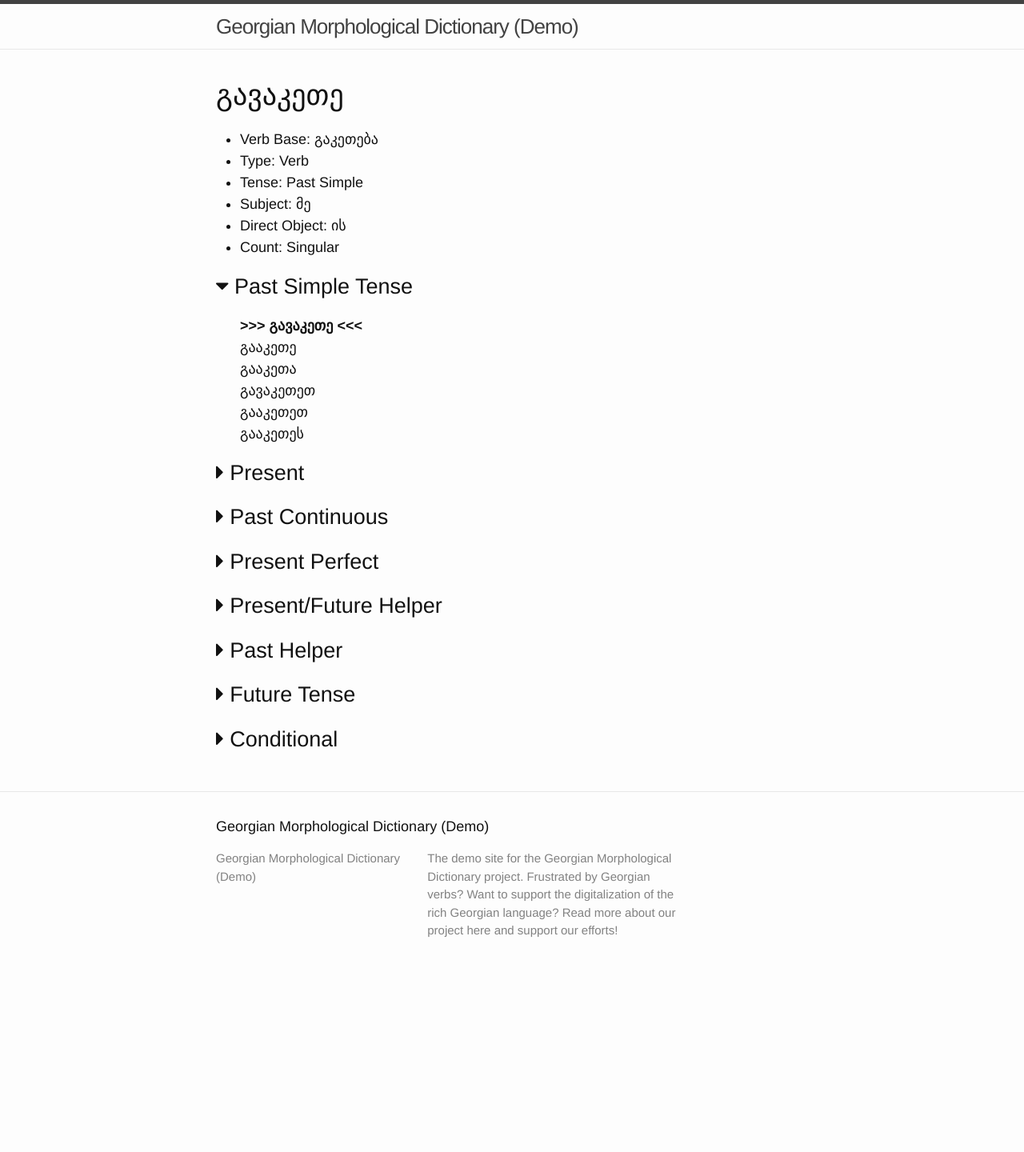
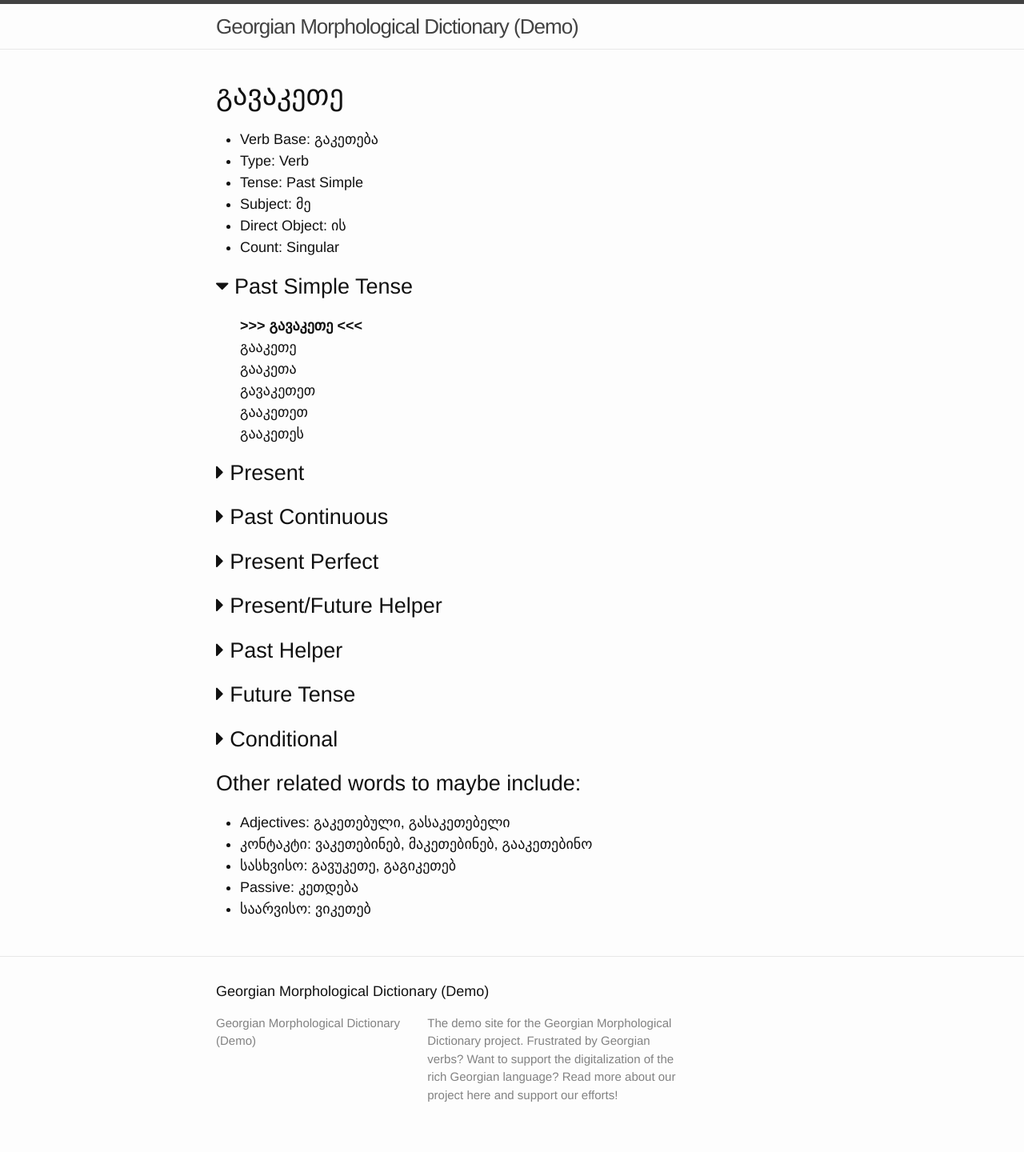
Before and after one commit to nwshane/georgian-morphology-demo, a Jekyll site: the page built from _posts/words/2016-03-02-გავაკეთე.markdown, in a window 1280 px wide. Shown: the whole page at 80% size. Built offline with Jekyll 4.4.1, drawn with Linux system fonts in a browser that asks for light colours; nearby versions of some CDN libraries; before the commit the page ends 1235 px from its top, so only the background shows below that.

Commit message:
Added other related words to გავაკეთე page.

```diff
--- a/_posts/words/2016-03-02-გავაკეთე.markdown
+++ b/_posts/words/2016-03-02-გავაკეთე.markdown
@@ -150,3 +150,11 @@ categories: words
   {: .is-collapsed }
 
 </section>
+
+## Other related words to maybe include:
+
+* Adjectives: გაკეთებული, გასაკეთებელი
+* კონტაკტი: ვაკეთებინებ, მაკეთებინებ, გააკეთებინო
+* სასხვისო: გავუკეთე, გაგიკეთებ
+* Passive: კეთდება
+* საარვისო: ვიკეთებ
```
